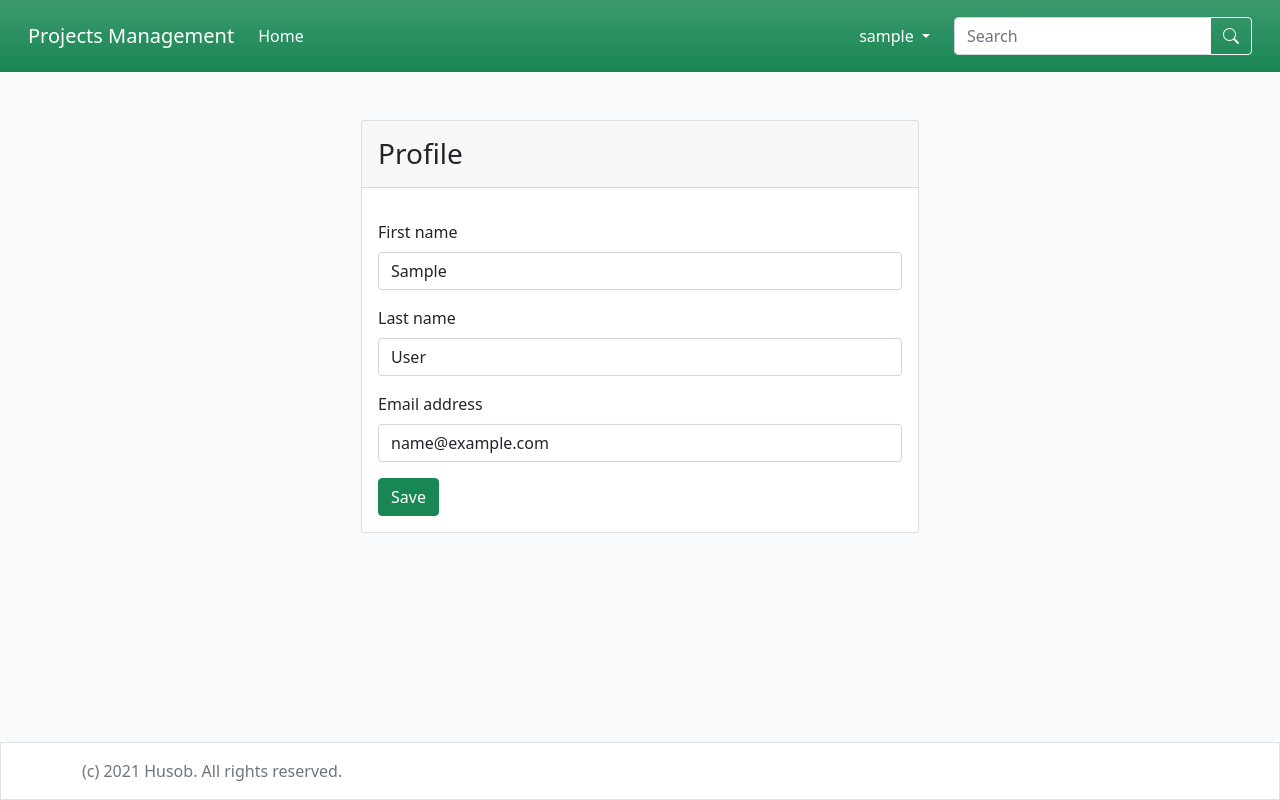
After one commit to alkaldi1406/Djangos, a Django app: page /accounts/profile/ in a window 1280 px wide. The commit adds this page. Run offline with Django 5.2, Linux system fonts and the light colour scheme; the visitor is signed in with stand-in values (Sample User, id 1).

Commit message:
registration & profile

```diff
--- a/accounts/forms.py
+++ b/accounts/forms.py
@@ -1,5 +1,7 @@
-from django.contrib.auth.forms import AuthenticationForm
+from django.contrib.auth.forms import AuthenticationForm, UserCreationForm, UserChangeForm
 from django import forms
+from django.contrib.auth.models import User
+
 
 
 attrs = {'class':'form-control'}
@@ -18,3 +20,51 @@ class UserLoginForm(AuthenticationForm):
         label='password',
         widget=forms.PasswordInput(attrs=attrs)
     )
+
+class UserRegisterForm(UserCreationForm):
+    first_name = forms.CharField(
+        label='First Name',
+        widget=forms.TextInput(attrs=attrs)
+    )
+
+    last_name = forms.CharField(
+        label='Last Name',
+        widget=forms.TextInput(attrs=attrs)
+    )
+
+    username = forms.CharField(
+        label='username',
+        widget=forms.TextInput(attrs=attrs)
+    )
+
+    email = forms.EmailField(
+        label='Email',
+        widget=forms.TextInput(attrs=attrs)
+    )
+
+    password1 = forms.CharField(
+        label='Password',
+        strip=False,
+        widget=forms.PasswordInput(attrs=attrs)
+    )
+
+    password2 = forms.CharField(
+        label='Password Confirmation',
+        strip=False,
+        widget=forms.PasswordInput(attrs=attrs)
+    )
+
+    class Meta(UserCreationForm.Meta):
+        fields = ('first_name', 'last_name', 'username', 'email')
+
+
+class ProfileForm(UserChangeForm):
+    password = None
+    class Meta:
+        model = User
+        fields = ['first_name', 'last_name', 'email']
+        widgets ={
+            'first_name': forms.TextInput(attrs=attrs),
+            'last_name': forms.TextInput(attrs=attrs),
+            'email': forms.EmailInput(attrs=attrs),
+        }
--- /dev/null
+++ b/accounts/templates/profile.html
@@ -0,0 +1,22 @@
+{% extends "base.html" %}
+{% load i18n %}
+{% block content %}
+    <div class="container">
+        <div class="row justify-content-md-center">
+            <div class="card col-md-6 px-0">
+                <div class="card-header">
+                    <h3 class="mb-0 py-2">{% trans "Profile" %}</h3>
+                </div>
+                <div class="card-body">
+                    <form method="post">
+                        {% csrf_token %}
+                        {% include "common/form.html" with form=form %}
+                        <button class="btn btn-success btn-block">
+                            {% translate "Save" %}
+                        </button>
+                    </form>
+                </div>
+            </div>
+        </div>
+    </div>
+{% endblock %}
--- a/accounts/urls.py
+++ b/accounts/urls.py
@@ -1,10 +1,13 @@
-from django.contrib.auth.views import LoginView
+from django.contrib.auth.views import LoginView, LogoutView
 from django.urls import path, include
 from accounts.forms import UserLoginForm
-from django.contrib.auth.views import LogoutView
+from accounts.views import RegisterView, edit_profile
+
 
 urlpatterns =[
     path('login/', LoginView.as_view(authentication_form=UserLoginForm), name='login'),
+    path('register/', RegisterView.as_view(), name='register'),
+    path('profile/', edit_profile, name='profile'),
     path('logout/', LogoutView.as_view(), name='logout'),
     path('', include('django.contrib.auth.urls')),
 ]
--- a/accounts/views.py
+++ b/accounts/views.py
@@ -1,3 +1,30 @@
-from django.shortcuts import render
+from django.shortcuts import render, redirect
+from django.urls import reverse_lazy
+from django.views.generic import CreateView
+from accounts.forms import UserRegisterForm, ProfileForm
+from django.contrib.auth import login
+from django.contrib.auth.decorators import login_required
 
 # Create your views here.
+class RegisterView(CreateView):
+    form_class = UserRegisterForm
+   # success_url = reverse_lazy('login')
+    template_name = 'registration/register.html'
+
+
+    def get_success_url(self):
+        login(self.request, self.object)
+        return reverse_lazy('Project_list')
+
+@login_required
+def edit_profile(request):
+    if request.method == 'POST':
+        form = ProfileForm(request.POST, instance=request.user)
+        if form.is_valid():
+            form.save()
+            return redirect('profile')
+    else:
+        form = ProfileForm(instance=request.user)
+        return render(request, 'profile.html', {
+            'form': form
+        })
--- a/projects/templates/partials/header.html
+++ b/projects/templates/partials/header.html
@@ -23,7 +23,7 @@
                           {{ user.username }}
                       </a>
                       <ul class="dropdown-menu" aria-labelledby="navbarDropdown">
-                        <li><a class="dropdown-item" href="#">{% trans 'Profile' %}</a></li>
+                        <li><a class="dropdown-item" href="{% url 'profile' %}">{% trans 'Profile' %}</a></li>
                         <li><hr class="dropdown-divider"></li>
                           <li>
                             <form method="post" action="{% url 'logout' %}">
@@ -49,6 +49,9 @@
                 </div>
             </form>
           {% else %}
+            <a class="btn btn-outline-light me-2" href="{% url 'register' %}">
+                {% trans 'Register' %}
+            </a>
             <a class="btn btn-outline-light" href="{% url 'login' %}">
                 {% trans 'Login' %}
             </a>
```
Also changed, not shown: accounts/templates/registration/register.html (added, +22 -0 lines).
